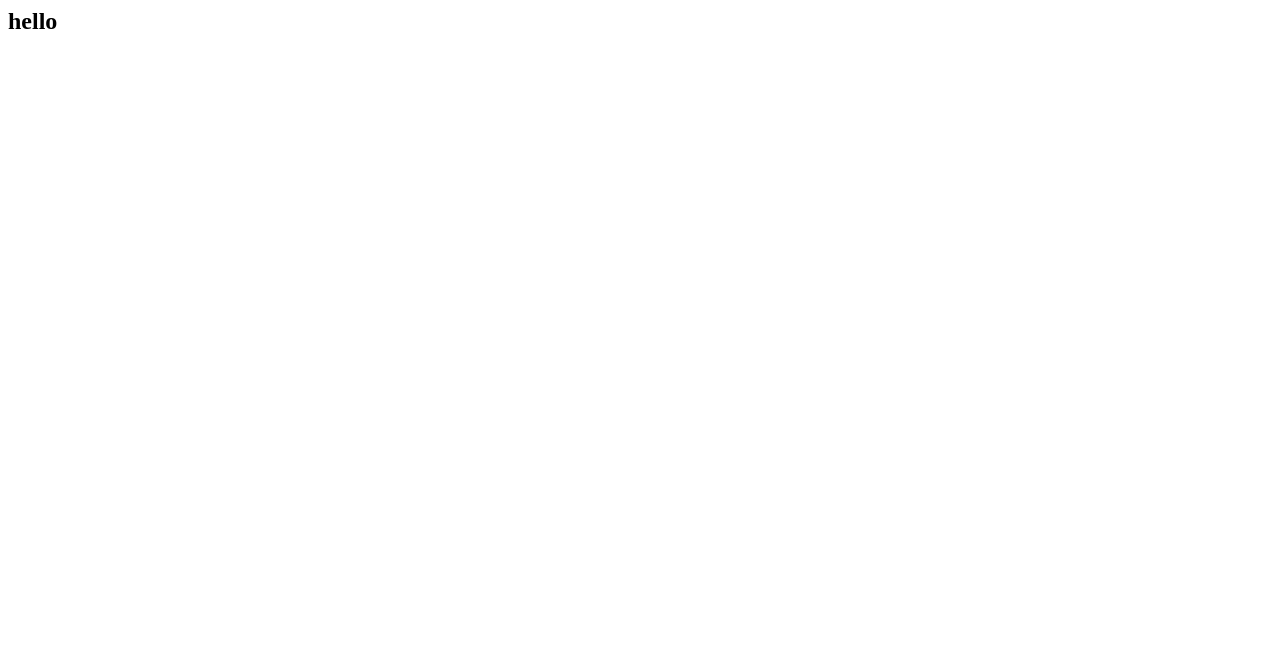
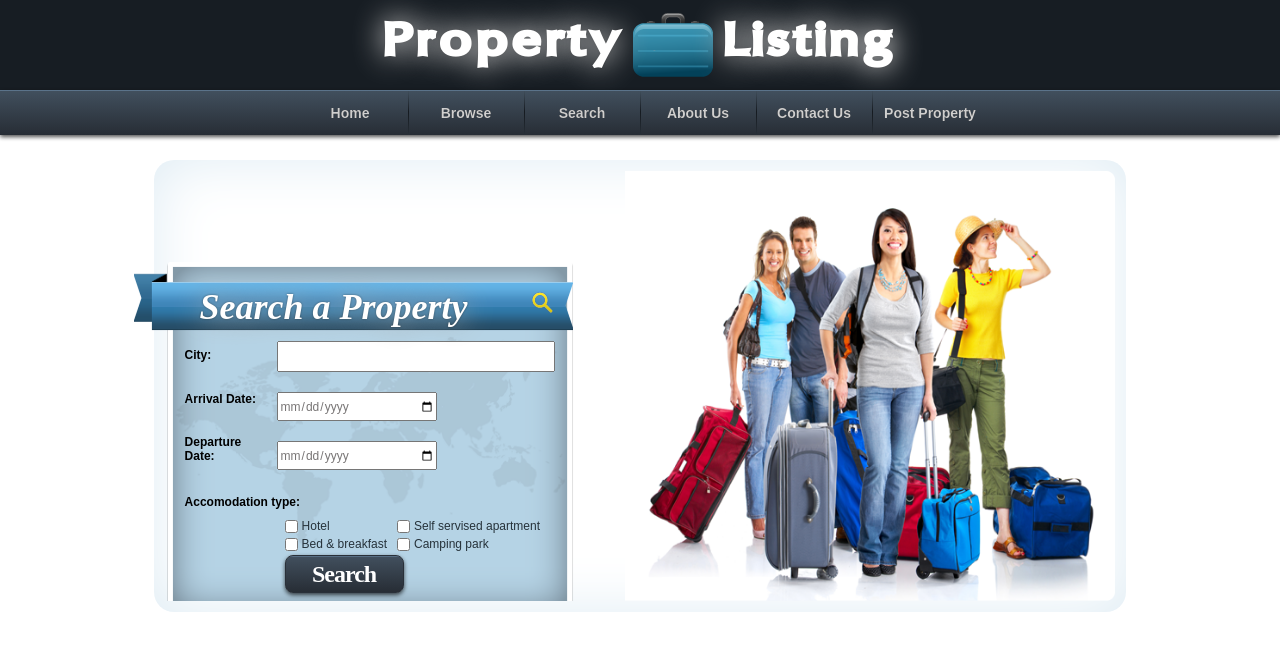
Before and after one commit to DaryaZhirokh/Homespace, a plain HTML site: page index.html in a window 1280 px wide. Drawn offline with nearby package versions, Linux system fonts and the light colour scheme.

Commit message:
first page added

```diff
--- /dev/null
+++ b/app/sass/firstPage.scss
@@ -0,0 +1,299 @@
+body {
+	margin: 0;
+}
+.wrapper {
+	 margin: 0;
+	 padding: 0;
+/* 	 font-family: Raleway; */
+	 overflow-x: hidden !important;
+	 width: 100%;
+}
+
+@font-face{
+	font-family: 'Oregon_LDO_Extended_Black';
+	src: url('../../fonts/Oregon_LDO_Extended_Black.ttf');
+}
+
+.above-header {
+	background-color: #171d23;
+	height: 90px;
+	display: flex;
+	justify-content: center;
+	align-items: center;
+	flex-wrap: wrap;
+
+	p {
+		font-size: 48px;
+		line-height: 14px;
+		color: #ffffff;
+		font-family: Oregon_LDO_Extended_Black;
+		font-weight: 800;
+		filter: drop-shadow(0.087px 0.996px 1px rgba(0,0,0,0.55));
+		margin: 0 10px 0 10px;
+		text-shadow:0 0 30px #ffffff;
+		letter-spacing: 5px;
+	}
+}
+
+@media (max-width: 768px) {
+	.above-header {
+		height: 100%;
+		p {
+			font-size: 30px;
+			margin: 5px
+		}
+		img{
+			width: 50px;
+			margin: 10px;
+		}
+	}
+}
+
+/* NAVIGATION BAR */
+
+nav {
+	height: 45px;
+	filter: drop-shadow(0.261px 2.989px 2px rgba(0,0,0,0.69));
+    background-image: linear-gradient(0deg, #272d35 0%, #414f5d 97%, #6a88a4 100%);
+    display: flex;
+    justify-content: center;
+    align-items: center;
+
+    ul {
+	    /* margin-left: 12%; */
+    	display: flex;
+    	justify-content: center;
+    	list-style: none;
+    	width: 100%;
+    	padding: 0;
+
+    	li {
+    		width: 115px;
+    		display: flex;
+    		justify-content: center;
+    		align-items: center;
+
+    		&:hover {
+    			width: 115px;
+				height: 45px;
+                background-image: linear-gradient(0deg, #85c32b 0%, #a9d171 85%);
+    		}
+
+       	}
+
+	    	a {
+	    		font-size: 14px;
+				line-height: 14px;
+				color: #cfcfcf;
+				font-family: "Arial";
+				font-weight: bold;
+				text-align: center;
+				filter: drop-shadow(0.087px 0.996px 0px #000000);
+				text-decoration: none;
+	    	}
+    }
+}
+
+.divider {
+	width: 1px;
+	height: 44px;
+    background-image: linear-gradient(0deg, #272f37 0%, #151a20 53%, #3f4d59 99%);
+}
+
+@media (max-width: 768px) {
+	nav {
+		ul {
+			margin-right: 12%;
+			margin-left: 12%;
+
+			span, li {
+				padding-right: 1px;
+				padding-left: 1px;
+			}
+		}
+	}
+}
+
+
+/* MAINSPACE */
+
+.main-space {
+/* 	// height: 268px;
+background-image: linear-gradient(0deg, #ffffff 0%, #e1e6ec 53%, #b9c3cc 99%);
+border: 1px solid #ffffff; */
+}
+
+
+.banner {
+	/* background-color: rgba(255,255,255,0);
+	border: 1px solid #ffffff;
+	background-image: linear-gradient(0deg, #ffffff 27%, #e0dada 100%); */
+	margin-left: 12%;
+	margin-right: 12%;
+	margin-top: 25px;
+	height: 100%;
+	display: flex;
+	flex-wrap: wrap;
+    justify-content: space-between;
+    align-items: end;
+    border-radius: 20px;
+   /*  border: solid 5px #d7d8d9; */
+    box-shadow: inset 0px 0px 60px #dfecf4;
+}
+
+.search-form {
+	background-image: url('../../images/search-map.png');
+	background-size: cover;
+	background-repeat: no-repeat;
+	height: 340px;
+	width: 410px;
+	margin: 11px;
+	position: relative;
+}
+
+.banner-image {
+	margin: 11px;
+	width: 490px;
+	height: 430px;
+}
+
+@media (max-width: 1230px) {
+	.banner {
+		justify-content: center;
+	}
+}
+
+
+.dates-field {
+	border: transparent;
+	display: flex;
+	margin: 80px 20px 0 20px;
+}
+
+.labels {
+	display: flex;
+    flex-direction: column;
+    justify-content: space-between;
+
+	 label {
+	 	font-size: 12px;
+		color: #000000;
+		font-family: "Arial";
+		font-weight: bold;
+	}
+}
+
+.city-label {
+	margin-top: 7px;
+}
+
+.dep-label {
+	margin-bottom: 7px;
+}
+
+.inputs {
+	display: flex;
+    flex-direction: column;
+    margin-left: 10px;
+
+    input {
+    	height: 25px;
+    	width: 155px;
+    	font-size: 12px;
+		color: #787575;
+		font-family: "Arial";
+    	margin-bottom: 20px;
+
+		&:first-child {
+			width: 270px;
+		}
+
+		&:last-child {
+			margin-bottom: 0;
+		}
+    }
+}
+
+.checkboxes-field {
+	margin: 10px 0 0 120px;
+	display: flex;
+
+	div {
+		margin-right: 10px;
+	}
+
+	label {
+		font-size: 12px;
+		color: #26323a;
+		font-family: "Arial";
+		vertical-align: top;
+	}
+	input {
+		margin: 0;
+	}
+}
+
+.accomodation-legend {
+		font-size: 12px;
+		color: #000000;
+		font-family: "Arial";
+		font-weight: bold;
+		margin: 25px 0 10px 20px;
+}
+
+.search-button {
+	width: 119px;
+	height: 38px;
+	border-radius: 8px;
+	filter: drop-shadow(0.261px 2.989px 2px rgba(0,0,0,0.69));
+	background-image: linear-gradient(0deg, #272d35 0%, #414f5d 97%, #6a88a4 100%);
+	border: 1px solid #293039;
+	font-size: 24px;
+	letter-spacing: -1px;
+	line-height: 24px;
+	color: #ffffff;
+	font-family: "Oregon LD OExtra Bold";
+	font-weight: 800;
+	text-align: center;
+	margin-left: 120px;
+
+}
+
+.ribbon {
+    position: absolute;
+
+    top: 10px;
+    width: 442px;
+    height: 60px;
+    right: 1px;
+}
+
+.ribbon-sign {
+	font-size: 36px;
+	color: white;
+	font-family: "Oregon LD OExtra Black";
+	font-weight: 800;
+	font-style: italic;
+	filter: drop-shadow(0.087px 0.996px 1px rgba(0,0,0,0.55));
+	text-shadow: 0 0 30px #ffffff;
+	margin: 0;
+	position: absolute;
+    top: 25px;
+    left: 35px;
+}
+
+.search-icon {
+	width: 25px;
+	height: 25px;
+	position: absolute;
+	filter: drop-shadow(0.087px 0.996px 0.5px rgba(255,255,255,0.93));
+    top: 30px;
+    right: 20px;
+}
+
+@media (max-width: 590px) {
+
+	.search-form {
+		background-image: url('../../images/search-map_small.png');
+	}
+}
--- /dev/null
+++ b/app/sass/main.scss
@@ -0,0 +1 @@
+@import "firstPage.scss";
--- a/index.html
+++ b/index.html
@@ -1,3 +1,90 @@
+<!DOCTYPE html>
 <html>
-	<h2>hello</h2>
+<head>
+	<meta charset="utf-8">
+	<title>Homespace</title>
+	<meta name="viewport" content="width=device-width, initial-scale=1, shrink-to-fit=no">
+	<link rel="stylesheet" type="text/css" href="public/stylesheets/main.css">
+	<script src="https://code.jquery.com/jquery-3.4.1.slim.min.js" integrity="sha384-J6qa4849blE2+poT4WnyKhv5vZF5SrPo0iEjwBvKU7imGFAV0wwj1yYfoRSJoZ+n" crossorigin="anonymous"></script>
+	<script src="main.js"></script>
+</head>
+<body>
+	<div class="wrapper"><!-- wrapper -->
+		<div class="above-header">
+			<p>Property</p> <img src="images/bluebag.png" alt=""><p> Listing</p>
+		</div>
+
+		<!--Navigation-->
+		<nav>
+			<ul>
+				<li>
+					<a href="#">Home</a>
+				</li>
+					<span class="divider"></span>
+				<li>
+					<a href="#">Browse</a>
+				</li>
+					<span class="divider"></span>
+				<li>
+					<a href="#">Search</a>
+				</li>
+					<span class="divider"></span>
+				<li>
+					<a href="#">About Us</a>
+				</li>
+					<span class="divider"></span>
+				<li>
+					<a href="#">Contact Us</a>
+				</li>
+					<span class="divider"></span>
+				<li>
+					<a href="#">Post Property</a>
+				</li>
+			</ul>
+		</nav>
+
+		<section class="main-space">
+			<div class="banner">
+				<div class="search-form">
+					<img src="images/ribbon.png" alt="" class="ribbon">
+					<p class="ribbon-sign">Search a Property</p>
+					<img src="images/search-icon.svg" alt="" class="search-icon">
+					<form action="mailto:daraziroh@gmail.com" enctype="text/plain" autocomplete="on" name='search-form' novalidate>
+						<div class="dates-field">
+							<div class="labels">
+								<label for="city" class="city-label">City:</label>
+								<label for="ar-date" class="ar-label">Arrival Date:</label>
+								<label for="dep-date" class="dep-label">Departure Date:</label>
+							</div>
+							<div class="inputs">
+								<input type="text" id="city" name="city">
+								<input type="date" placeholder="01/12/2020" id="ar-date" name="ar-date">
+								<input type="date" placeholder="02/12/2020" id="dep-date" name="dep-date">
+							</div>
+						</div>
+							<p class="accomodation-legend">Accomodation type:</p>
+							<div class="checkboxes-field">
+								<div>
+									<input type="checkbox" name="hotel" id="hotel">
+									<label for="hotel">Hotel</label><br>
+									<input type="checkbox" name="bed" id="bed">
+									<label for="bed">Bed & breakfast</label>
+								</div>
+								<div>
+									<input type="checkbox" name="selfservice" id="selfservice">
+									<label for="selfservice">Self servised apartment</label><br>
+									<input type="checkbox" name="camping" id="camping">
+									<label for="camping">Camping park</label>
+								</div>
+
+							</div>
+						<input type="submit" value="Search" class="search-button">
+					</form>
+				</div>
+				<img src="images/banner-image.png" alt="" class="banner-image">
+			</div>
+		</section>
+
+	</div>
+</body>
 </html>
```
Also changed, not shown: fonts/Oregon_LDO_Extended_Black.ttf (added), images/banner-image.png (added), images/bluebag.png (added), images/ribbon.png (added), images/search-icon.svg (added), images/search-map.png (added), images/search-map_small.png (added), public/stylesheets/firstPage.css (added), public/stylesheets/main.css (added), 8 other files.
